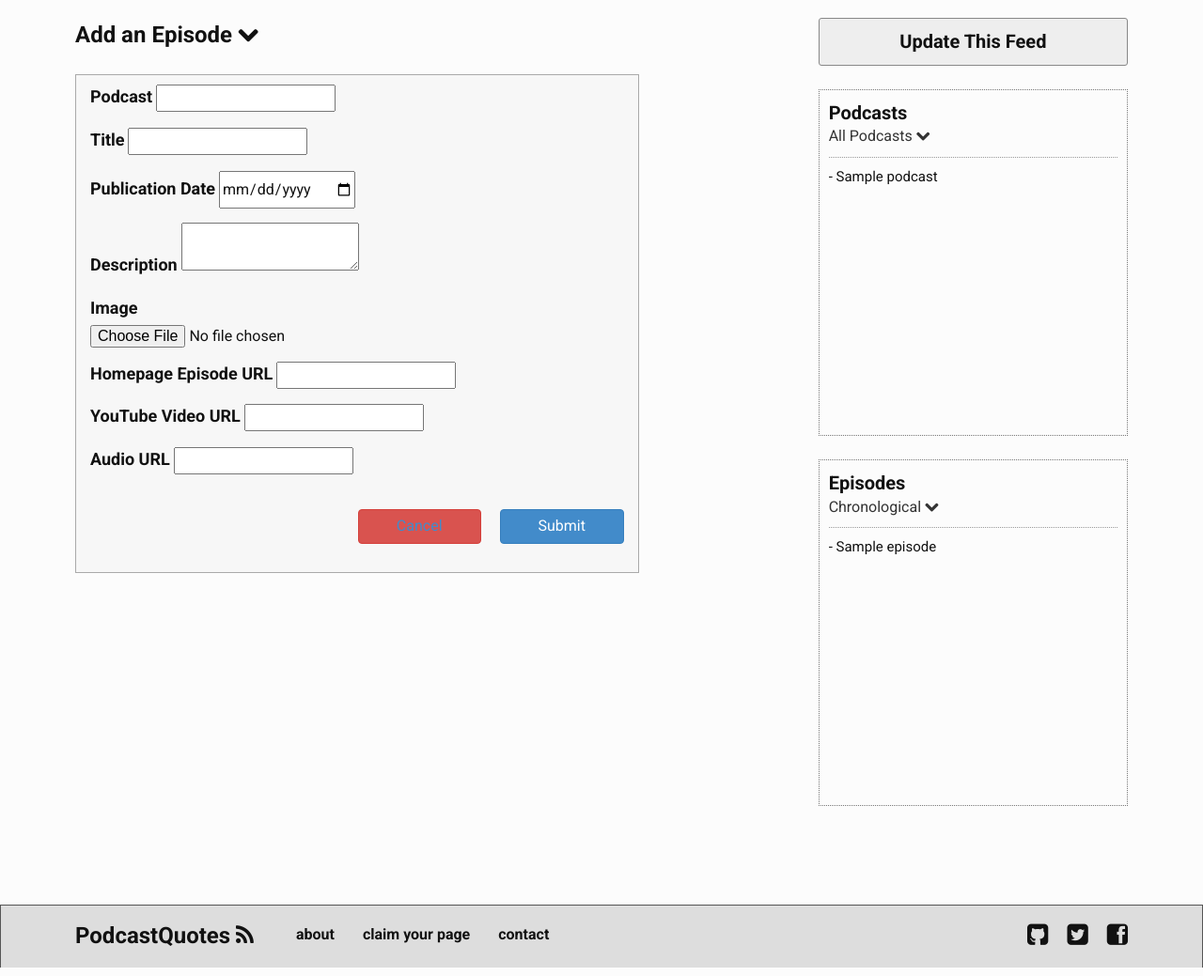
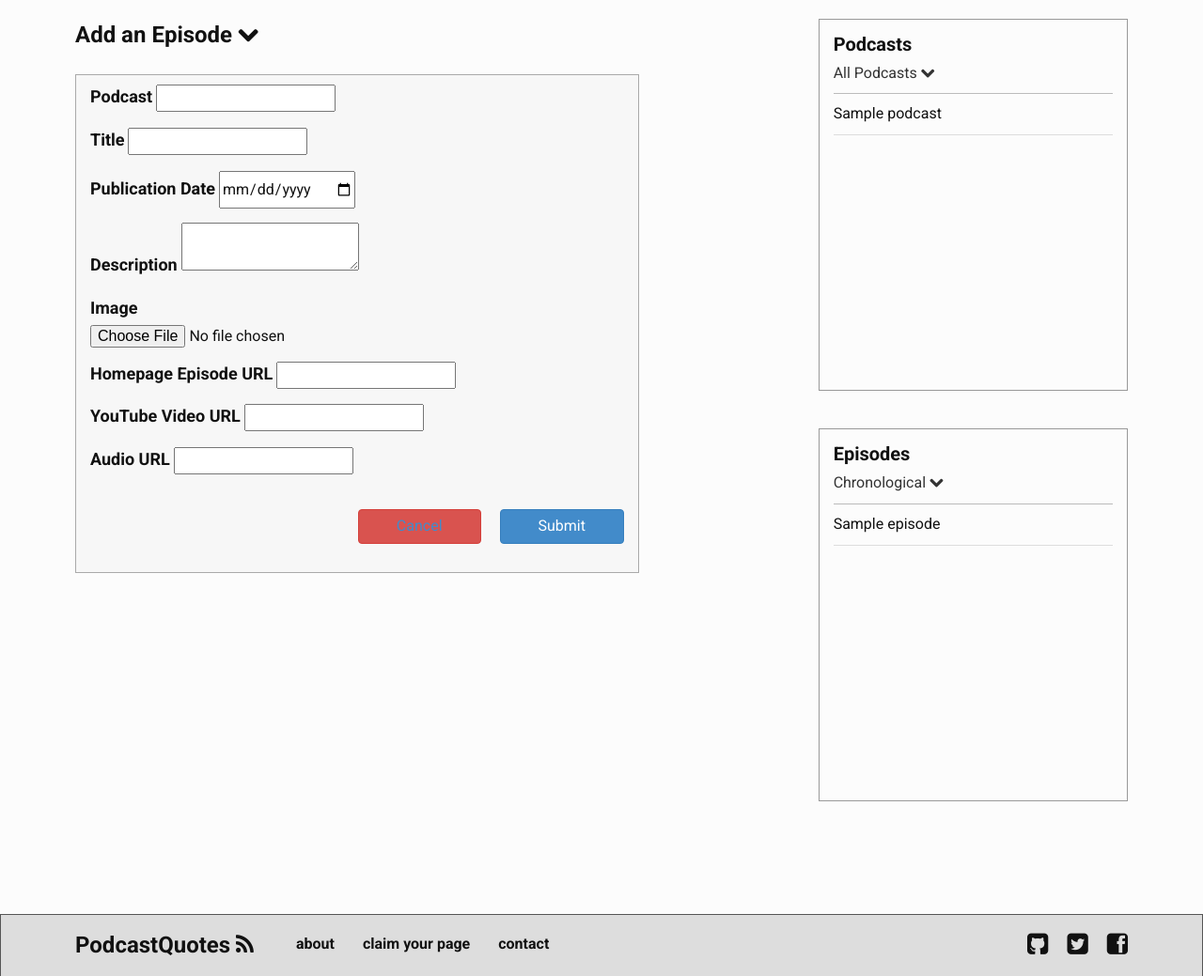
Before and after one commit to podcastquotes/podcastquotes, a Django app: template django_project/core/templates/episode_create.html in a window 1280 px wide. Shown: the part 50-1089 px from the top of the page at 94% size. Run offline with Django 3.2, Linux system fonts and the light colour scheme; the template is opened without the code that fills it: most values are stand-ins (such as "Sample title", 1, 10 or a date in 2020); form fields are guessed from the names that the template uses; some libraries are stand-ins or nearby versions.

Commit message:
Prevent dupe podcast_create; link to admin panel; restyle sidebar-menus

```diff
--- a/django_project/core/static/css/styles.css
+++ b/django_project/core/static/css/styles.css
@@ -1058,19 +1058,21 @@ a {
 
 @media (min-width:768px) {
     .pq-menu {
-        margin:0 0 25px 0;
-        padding:10px;
-        border:1px dotted #777;
+        margin:0 0 40px 0;
+        padding:12px 15px 20px 15px;
+        border:1px solid #999;
     }
 }
 
 .pq-menu-title {
+    margin:0 0 5px 0;
     font-size:20px;
     font-weight:bold;
 }
 
 .pq-menu-pulldown {
     color:#333;
+    margin:0 0 10px 0;
 }
 
 .pq-menu-advanced {
@@ -1081,18 +1083,26 @@ a {
 }
 
 .pq-menu hr {
-    margin:10px 0;
-    border-top:1px dotted #999;
+    border-top:1px solid #bbb;
+    margin:0 0 10px 0;
 }
 
 .pq-menu-options {
-    height:275px;
+    height:285px;
     overflow:auto;
-    font-size:15px;
+    font-size:16px;
 }
 
 .pq-menu-option {
+    margin:5px 0 5px 0;
+    padding:10px 0 10px 0;
+    border-bottom:1px solid #ddd;
+}
+
+.pq-menu-option-first {
     margin:0 0 5px 0;
+    padding:0 0 10px 0;
+    border-bottom:1px solid #ddd;
 }
 
 /******************************
--- a/django_project/core/templates/navbar.html
+++ b/django_project/core/templates/navbar.html
@@ -46,8 +46,8 @@
                     {% if request.user.is_superuser %}
                     <li>
                         <div class="pq-navbar-dropdown-2">
-                          <a href="{% url 'quote_create' %}">
-                            Update Podcast <i class="fa fa-rss"></i>
+                          <a href="{% url 'admin:index' %}">
+                            Admin Panel <i class="fa fa-gears"></i>
                           </a>
                         </div>
                     </li>
@@ -56,8 +56,8 @@
                     {% if request.user.is_superuser %}
                     <li>
                         <div class="pq-navbar-dropdown-2">
-                          <a href="{% url 'quote_create' %}">
-                            Update Episode <i class="fa fa-play"></i>
+                          <a href="{% url 'podcast_create' %}">
+                            Add Podcast <i class="fa fa-rss"></i>
                           </a>
                         </div>
                     </li>
--- a/django_project/core/templates/sidebar.html
+++ b/django_project/core/templates/sidebar.html
@@ -1,12 +1,4 @@
 <div class="col-sm-5">
-
-    {% if podcast %}
-    <a href="/podcasts/{{ podcast.id }}/update_feed">
-      <div class="pq-side-button">
-          Update This Feed
-      </div>
-    </a>
-    {% endif %}
 
     <div class="pq-menu">
 
@@ -25,11 +17,11 @@
 
       <div class="pq-menu-options">
        {% for podcast in podcasts %}
-        <div class="pq-menu-option">
-          <a href="/podcasts/{{ podcast.id}}">
-            - {{ podcast.title }}
-          </a>
-        </div><!-- /.pq-menu-option -->
+       <a href="/podcasts/{{ podcast.id}}">
+         <div class="pq-menu-option{% if forloop.first %}-first{% endif %}">
+            {{ podcast.title }}
+         </div><!-- /.pq-menu-option -->
+       </a>
        {% endfor %}
       </div><!-- /.pq-menu-options -->
 
@@ -51,12 +43,12 @@
       <hr />
 
       <div class="pq-menu-options">
-       {% for episode in episode.podcast.episode_set.all %}
-        <div class="pq-menu-option">
-          <a href="/episodes/{{ episode.id}}">
-            - {{ episode.title }}
-          </a>
-        </div><!-- /.pq-menu-option -->
+       {% for episode in episodes %}
+         <a href="/episodes/{{ episode.id}}">
+           <div class="pq-menu-option{% if forloop.first %}-first{% endif %}">
+             {{ episode.title }}
+           </div><!-- /.pq-menu-option -->
+         </a>
        {% endfor %}
       </div><!-- /.pq-menu-options -->
 
--- a/django_project/quotes_app/models.py
+++ b/django_project/quotes_app/models.py
@@ -36,7 +36,7 @@ class Podcast(models.Model):
     def all_podcast_quotes(self):
        return Quote.objects.filter(episode__podcast=self)
 
-    def episode_count(self):
+    def all_episodes_count(self):
         return Episode.objects.filter(podcast_id=self.id).count()
 
     def all_episodes_with_youtube_urls(self):
```
Also changed, not shown: django_project/core/templates/podcast_header.html (+8 -2 lines), django_project/quotes_app/views.py (+10 -1 lines).
